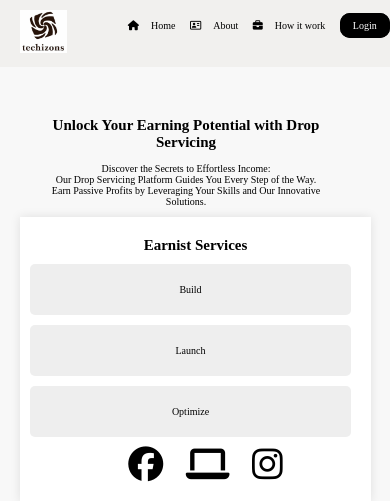
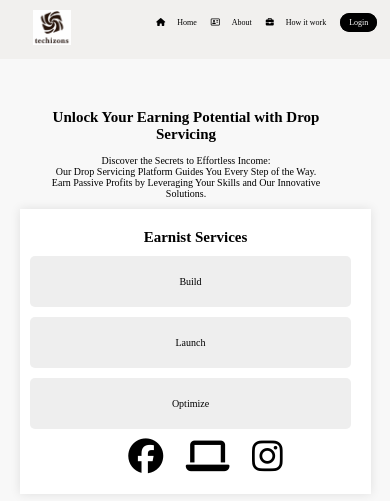
Before and after one commit to nancypatel11031996/test, a PHP site: page / in a window 390 px wide. Shown: the top 501 px of the page. Run offline with PHP 8.4, Linux system fonts and the light colour scheme; some libraries are stand-ins or nearby versions.

Commit message:
Update style.css

```diff
--- a/style.css/style.css
+++ b/style.css/style.css
@@ -299,16 +299,16 @@ header {
     overflow-x: hidden
 }
             .header-image img {
-                inline-size: 47px;
+                inline-size: 38px;
             }
             .login{
-                padding: 2px 8px;
+                padding: 0px 4px;
             }
             ul a {
                 padding: 10px 12px;
             }
             nav{
-                font-size: 10px;
+                font-size: 8px;
             }
             body {
 
@@ -417,7 +417,7 @@ header {
     margin-top: 70px;
 }
 .last-content h2 {
-    font-size: 28px;
+   font-size: 24px;
     }
 .last-content p{
     font-size:10px;}
```
